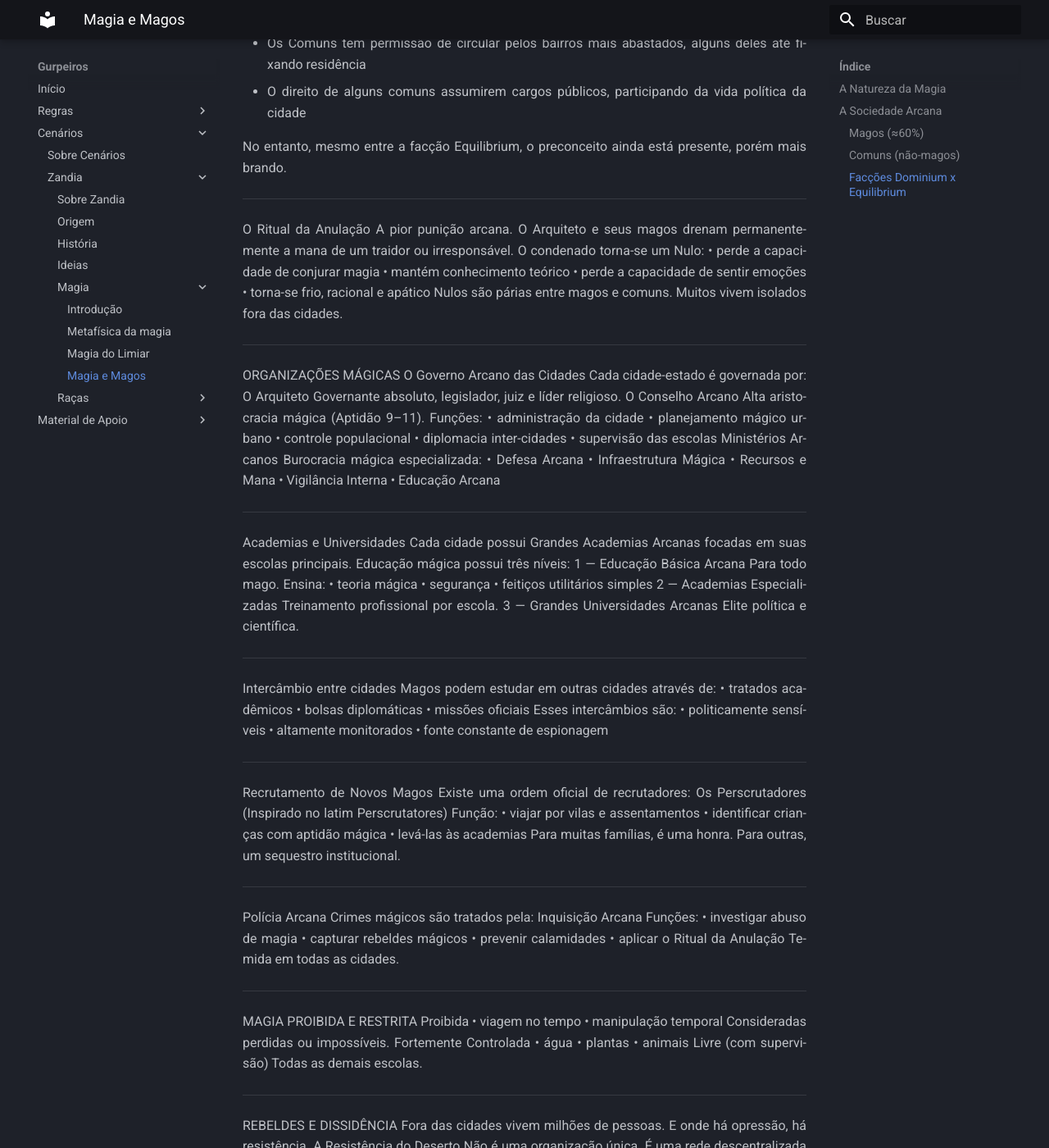
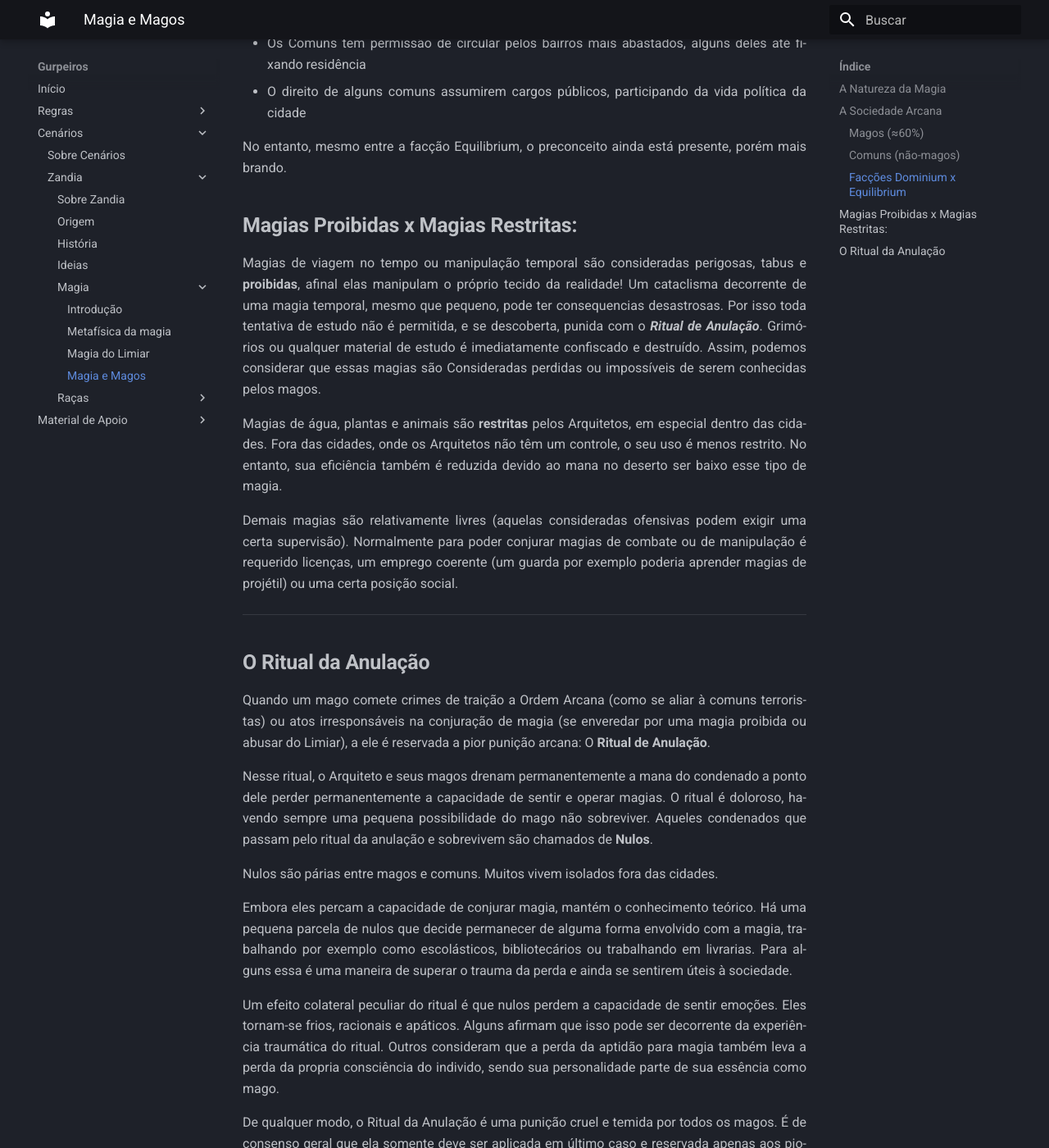
Before and after one commit to brbreis-1723/gurpeiros, an MkDocs documentation site: the page built from docs/cenarios/zandia/magia/magia_magos.md, in a window 1280 px wide and 1400 px high, scrolled down 2410 px. Shown: the whole window at 82% size. Built offline with MkDocs 1.6.1 and Material for MkDocs 9.7.7, drawn with Linux system fonts in a browser that asks for light colours; some of the changed text lies outside the part shown.

Commit message:
atualiza site mkdocs

```diff
--- a/docs/cenarios/zandia/magia/magia_magos.md
+++ b/docs/cenarios/zandia/magia/magia_magos.md
@@ -105,121 +105,25 @@ De outro modo, arquitetos da Facção **Equilibrium** são mais tolerantes com o
 No entanto, mesmo entre a facção Equilibrium, o preconceito ainda está presente, porém mais brando.
 
 
+## **Magias Proibidas x Magias Restritas:**
+
+Magias de viagem no tempo ou manipulação temporal são consideradas perigosas, tabus e **proibidas**, afinal elas manipulam o próprio tecido da realidade! Um cataclisma decorrente de uma magia temporal, mesmo que pequeno, pode ter consequencias desastrosas. Por isso toda tentativa de estudo não é permitida, e se descoberta, punida com o ***Ritual de Anulação***. Grimórios ou qualquer material de estudo é imediatamente confiscado e destruído. Assim, podemos considerar que essas magias são Consideradas perdidas ou impossíveis de serem conhecidas pelos magos.
+
+Magias de água, plantas e animais são **restritas** pelos Arquitetos, em especial dentro das cidades. Fora das cidades, onde os Arquitetos não têm um controle, o seu uso é menos restrito. No entanto, sua eficiência também é reduzida devido ao mana no deserto ser baixo esse tipo de magia.
+
+Demais magias são relativamente livres (aquelas consideradas ofensivas podem exigir uma certa supervisão). Normalmente para poder conjurar magias de combate ou de manipulação é requerido licenças, um emprego coerente (um guarda por exemplo poderia aprender magias de projétil) ou uma certa posição social.
+
 ________________________________________
-O Ritual da Anulação
-A pior punição arcana.
-O Arquiteto e seus magos drenam permanentemente a mana de um traidor ou irresponsável.
-O condenado torna-se um Nulo:
-•	perde a capacidade de conjurar magia
-•	mantém conhecimento teórico
-•	perde a capacidade de sentir emoções
-•	torna-se frio, racional e apático
-Nulos são párias entre magos e comuns.
-Muitos vivem isolados fora das cidades.
-________________________________________
-ORGANIZAÇÕES MÁGICAS
-O Governo Arcano das Cidades
-Cada cidade-estado é governada por:
-O Arquiteto
-Governante absoluto, legislador, juiz e líder religioso.
-O Conselho Arcano
-Alta aristocracia mágica (Aptidão 9–11).
-Funções:
-•	administração da cidade
-•	planejamento mágico urbano
-•	controle populacional
-•	diplomacia inter-cidades
-•	supervisão das escolas
-Ministérios Arcanos
-Burocracia mágica especializada:
-•	Defesa Arcana
-•	Infraestrutura Mágica
-•	Recursos e Mana
-•	Vigilância Interna
-•	Educação Arcana
-________________________________________
-Academias e Universidades
-Cada cidade possui Grandes Academias Arcanas focadas em suas escolas principais.
-Educação mágica possui três níveis:
-1 — Educação Básica Arcana
-Para todo mago.
-Ensina:
-•	teoria mágica
-•	segurança
-•	feitiços utilitários simples
-2 — Academias Especializadas
-Treinamento profissional por escola.
-3 — Grandes Universidades Arcanas
-Elite política e científica.
-________________________________________
-Intercâmbio entre cidades
-Magos podem estudar em outras cidades através de:
-•	tratados acadêmicos
-•	bolsas diplomáticas
-•	missões oficiais
-Esses intercâmbios são:
-•	politicamente sensíveis
-•	altamente monitorados
-•	fonte constante de espionagem
-________________________________________
-Recrutamento de Novos Magos
-Existe uma ordem oficial de recrutadores:
-Os Perscrutadores
-(Inspirado no latim Perscrutatores)
-Função:
-•	viajar por vilas e assentamentos
-•	identificar crianças com aptidão mágica
-•	levá-las às academias
-Para muitas famílias, é uma honra.
-Para outras, um sequestro institucional.
-________________________________________
-Polícia Arcana
-Crimes mágicos são tratados pela:
-Inquisição Arcana
-Funções:
-•	investigar abuso de magia
-•	capturar rebeldes mágicos
-•	prevenir calamidades
-•	aplicar o Ritual da Anulação
-Temida em todas as cidades.
-________________________________________
-MAGIA PROIBIDA E RESTRITA
-Proibida
-•	viagem no tempo
-•	manipulação temporal
-Consideradas perdidas ou impossíveis.
-Fortemente Controlada
-•	água
-•	plantas
-•	animais
-Livre (com supervisão)
-Todas as demais escolas.
-________________________________________
-REBELDES E DISSIDÊNCIA
-Fora das cidades vivem milhões de pessoas.
-E onde há opressão, há resistência.
-A Resistência do Deserto
-Não é uma organização única.
-É uma rede descentralizada de células.
-Composição:
-•	comuns fugitivos
-•	magos dissidentes
-•	nulos exilados
-•	tribos nômades
-Objetivos variam:
-•	igualdade entre magos e comuns
-•	derrubar Arquitetos
-•	destruir o sistema arcano
-•	recuperar magia natural perdida
-Alguns veem os Arquitetos como tiranos.
-Outros como deuses falsos.
-Outros como salvadores que perderam o caminho.
-________________________________________
-Relação com as cidades
-Os Arquitetos classificam todos como:
-TRAIDORES
-Mas a realidade é mais complexa:
-•	cidades do Véu toleram infiltrações discretas
-•	cidades do Domínio caçam rebeldes implacavelmente
-•	alguns Conselheiros secretamente financiam facções rebeldes
-Uma guerra invisível acontece nas areias.
+## **O Ritual da Anulação**
+
+Quando um mago comete crimes de traição a Ordem Arcana (como se aliar à comuns terroristas) ou atos irresponsáveis na conjuração de magia (se enveredar por uma magia proibida ou abusar do Limiar), a ele é reservada a pior punição arcana: O **Ritual de Anulação**.
+
+Nesse ritual, o Arquiteto e seus magos drenam permanentemente a mana do condenado a ponto dele perder permanentemente a capacidade de sentir e operar magias. O ritual é doloroso, havendo sempre uma pequena possibilidade do mago não sobreviver. Aqueles condenados que passam pelo ritual da anulação e sobrevivem são chamados de **Nulos**.
+
+Nulos são párias entre magos e comuns. Muitos vivem isolados fora das cidades.
+
+Embora eles percam a capacidade de conjurar magia, mantém o conhecimento teórico. Há uma pequena parcela de nulos que decide permanecer de alguma forma envolvido com a magia, trabalhando por exemplo como escolásticos, bibliotecários ou trabalhando em livrarias. Para alguns essa é uma maneira de superar o trauma da perda e ainda se sentirem úteis à sociedade.
+
+Um efeito colateral peculiar do ritual é que nulos perdem a capacidade de sentir emoções. Eles tornam-se frios, racionais e apáticos. Alguns afirmam que isso pode ser decorrente da experiência traumática do ritual. Outros consideram que a perda da aptidão para magia também leva a perda da propria consciência do individo, sendo sua personalidade parte de sua essência como mago.
+
+De qualquer modo, o Ritual da Anulação é uma punição cruel e temida por todos os magos. É de consenso geral que ela somente deve ser aplicada em último caso e reservada apenas aos piores criminosos.
```
Also changed, not shown: docs/cenarios/zandia/magia/organizacoes_magicas.md (added, +90 -0 lines).
